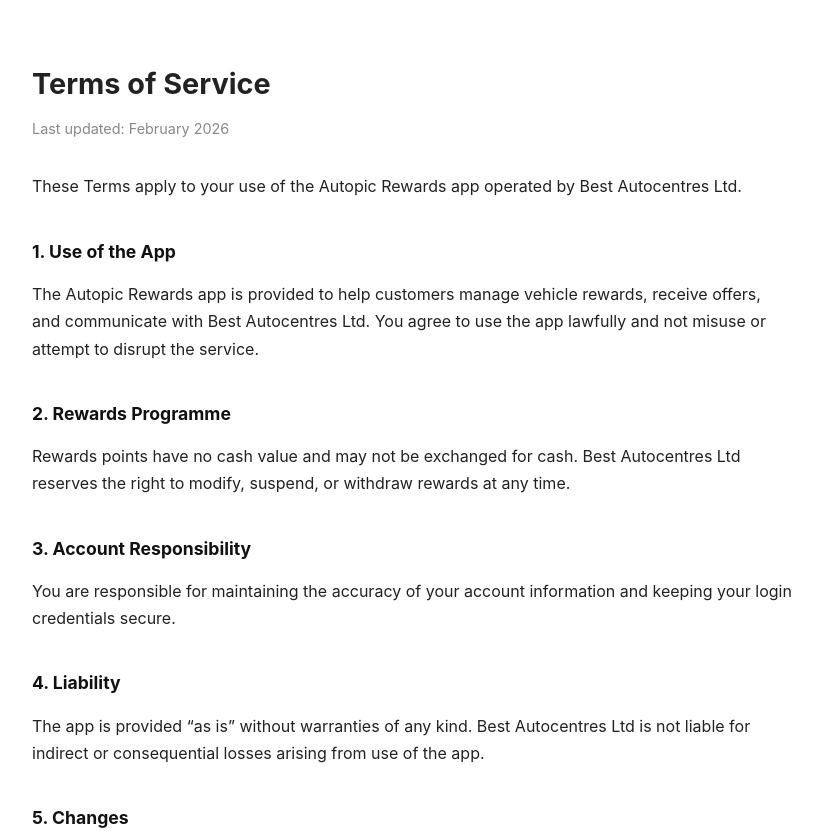
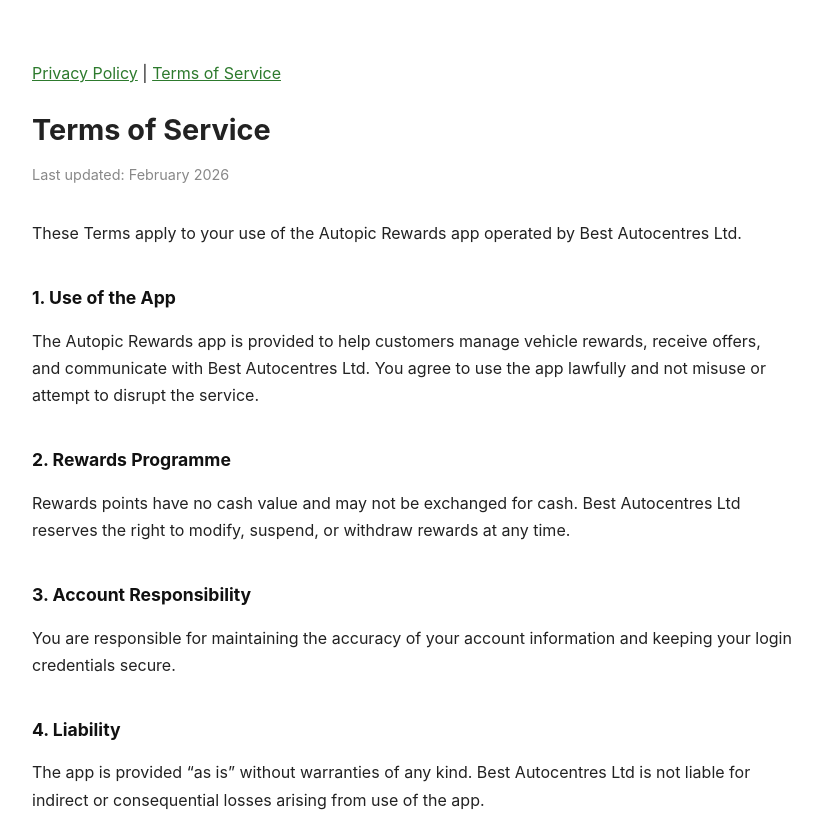
Before and after one commit to Autopic/privacy-policy, a plain HTML site: page terms.html in a window 1280 px wide. Shown: the top 836 px of the page, without its empty margins (228-1050 px from the left). Drawn offline with Linux system fonts and the light colour scheme.

Commit message:
Add navigation links to terms.html

```diff
--- a/terms.html
+++ b/terms.html
@@ -21,7 +21,10 @@
   </style>
 </head>
 <body>
-
+<nav>
+  <a href="index.html">Privacy Policy</a> |
+  <a href="terms.html">Terms of Service</a>
+</nav>
   <h1>Terms of Service</h1>
   <p class="updated">Last updated: February 2026</p>
 
```
